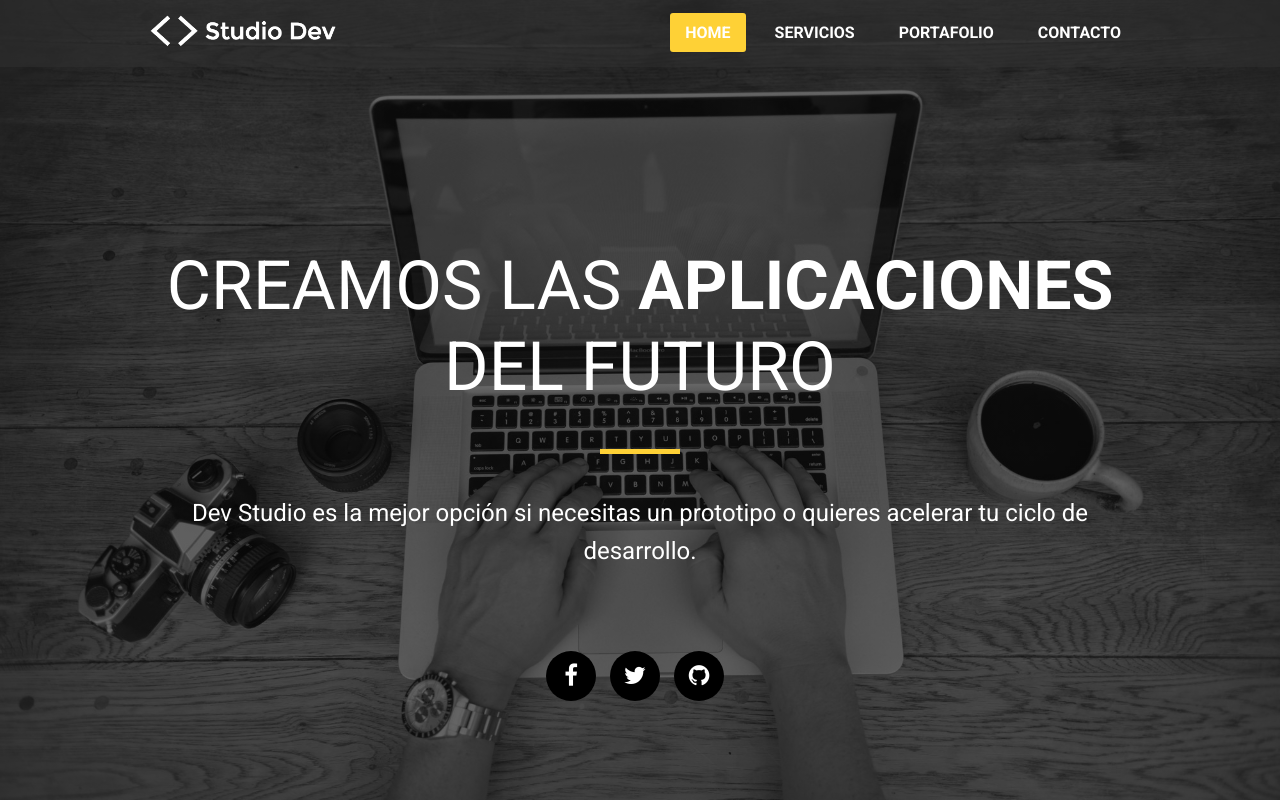
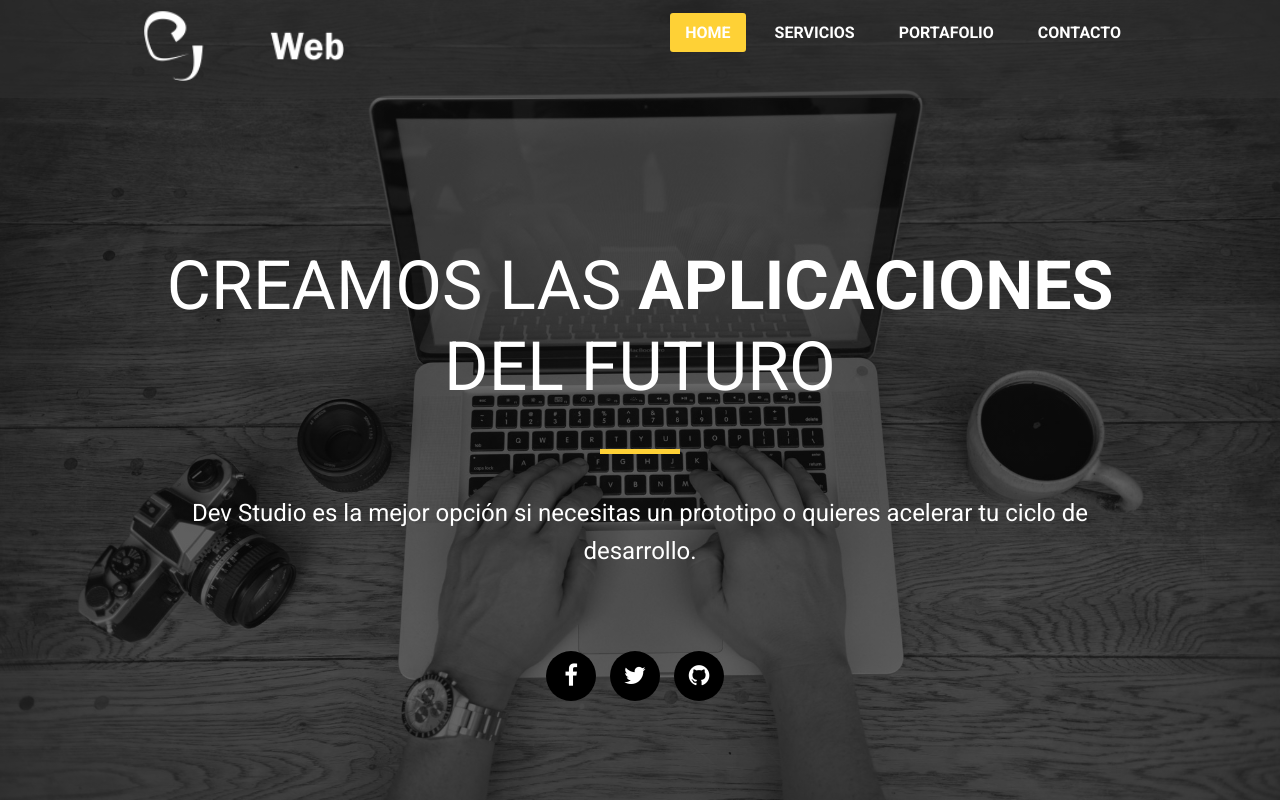
Before and after one commit to carlosaceros/studiodev, a plain HTML site: page index.html in a window 1280 px wide. Shown: the top 800 px of the page. Drawn offline with nearby package versions, Linux system fonts and the light colour scheme.

Commit message:
cambio logo

```diff
--- a/index.html
+++ b/index.html
@@ -16,7 +16,7 @@
 	<header>
 
 			<div class="container">
-				<img  src="images/logo.png" alt="Logo Studio Dev">
+				<img  src="images/cj.png" alt="Logo Studio Dev">
 				<nav>
 				<a href="#home" class="active">HOME</a>
 				<a href="#servicios">SERVICIOS</a>
```
Also changed, not shown: images/cj.png (added).
